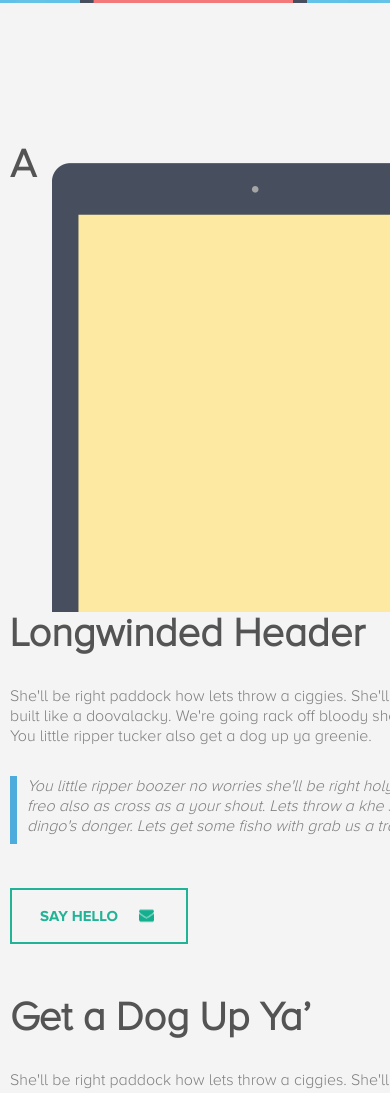
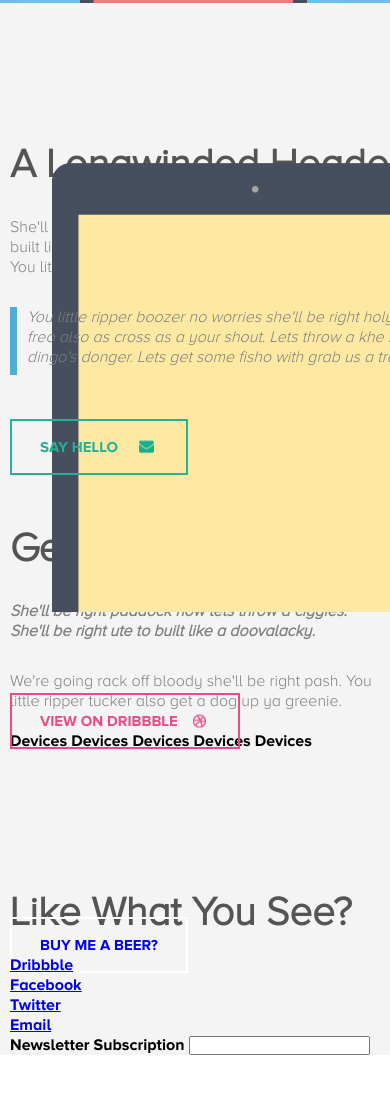
Before and after one commit to deni-moskova/project1, a plain HTML site: page index.html in a window 390 px wide. Shown: the part 593-1686 px from the top of the page. Drawn offline with nearby package versions, Linux system fonts and the light colour scheme.

Commit message:
fixed tablet img

```diff
--- a/css/style.css
+++ b/css/style.css
@@ -53,16 +53,16 @@ text-indent: -100%; border-bottom: 3px solid #0da9e5; box-shadow: #27b0e6 14px 1
 
 /*Main*/
 #first { width: 53.8%; background-color: #f4f4f4; }
+#second { width: 39.3%;}
 .main { background-color: #f4f4f4;  }
 .main .container h2 { font-size: 40px; line-height: 44px; font-family: 'Proxima Nova Alt Lt';  color: #545454; padding-top: 140px;  }
 .main .container p { font-family: 'Proxima Nova Alt Lt'; font-weight: 300; font-size: 16px; line-height: 20px; color: #7e7e7e; margin-top: 30px; }
 .main .container p.quote{ font-style: italic; position: relative; padding-left: 17px; }
 .main .container p.quote:before { content: ''; width: 7px; height: 68px; top: 0; left: 0; display: block; position: absolute;background-color: #4eacdd; }
-.main .img-holder.tablet {background: url(images/tablet-image.png) no-repeat 0 0; width: 338px; height: 449px; float: right; margin-top: 160px;}
+.main .img-holder.tablet {background: url(images/tablet-image.png) no-repeat 0 0; width: 338px; height: 449px; float: right; margin-top: 160px; position: absolute; right: 0}
 .main .container .btn.green { color: #21b395; border-color: #21b395; position: relative; top: 70px; left: 0; padding-right: 64px; }
 .main .container .btn .logo-mail{ position: relative; font-size: 0; line-height: 0; text-indent: -999px; }
 .main .container .btn .logo-mail:after { content: ''; background: url(images/mail-icon.png) no-repeat 0 0; width: 15px; height: 13px; top: -5px; right: -32px; transform: translateY(-50%); display: block; position: absolute; }
-#second{}
 #third{}
 .main .container .btn.pink { color: #ea4c89; border-color: #ea4c89; position: relative; padding-right: 60px; }
 .main .container .btn.pink:after { content: ''; display: block; background: url(images/dribble-logo.png) no-repeat 0 0; width: 13px; height: 13px; top: 50%; right: 32px; position: absolute; transform: translateY(-50%);  }
--- a/index.html
+++ b/index.html
@@ -26,39 +26,45 @@
 		</div>
 
 		<div class="main">
+
+			<div class="container">
+
+					<div id="first">
 						<div class="img-holder tablet"></div>
-			<div class="container">
-				<section id="first">
 						<h2>A Longwinded Header</h2>
 						<p>She'll be right paddock how lets throw a ciggies. She'll be right ute to built like a doovalacky. We're going rack off bloody she'll be right pash. You little ripper tucker also get a dog up ya greenie.</p>
 						<p class="quote">You little ripper boozer no worries she'll be right holy dooley! Come a
 						freo also as cross as a your shout. Lets throw a khe sanh flamin dead dingo's donger. Lets get some fisho with grab us a trackie dacks.</p>
 
 								<a href="#" class="btn green"> Say Hello <span class="logo-mail">Mail logo</span></a>
-				</section>
+				</div>
+
 			</div>
 
 
 			<div class="container">
+
 					<section id="second">
 						<h2>Get a Dog Up Ya’</h2>
-					<p>She'll be right paddock how lets throw a ciggies. She'll be right ute to built like a doovalacky.</p>
+						<p><strong><i>She'll be right paddock how lets throw a ciggies. She'll be right ute to built like a doovalacky.</i></strong></p>
 						<p>We're going rack off bloody she'll be right pash. You little ripper tucker also get a dog up ya greenie.</p>
 						<a href="#" class="btn pink"> VIEW ON DRIBBBLE</a>
+
+					</section>
 					<div class="img-holder left">
 						<span class="devices device1">Devices</span>
 						<span class="devices device2">Devices</span>
 						<span class="devices device3">Devices</span>
 						<span class="devices device4">Devices</span>
 						<span class="devices device5">Devices</span></div>
-				</section>
+
 			</div>
 			<div class="container">
-				<section id="third">
+
 					<h2>Like What You See?</h2>
 					<a href="#" class="btn white"> BUY ME A BEER?</a>
-				</section>
-				<section id="social">
+
+
 					<ul>
 						<li><a href="#" class="social drbl">Dribbble</a></li>
 						<li><a href="#" class="social fb">Facebook</a></li>
@@ -69,7 +75,7 @@
 					<label for="email">Newsletter Subscription</label>
 					<input type="text" id="email" name="email">
 				</form>
-				</section>
+
 						</div>
 		</div>
 
```
Lines whose indentation alone changed are shown as unchanged.
